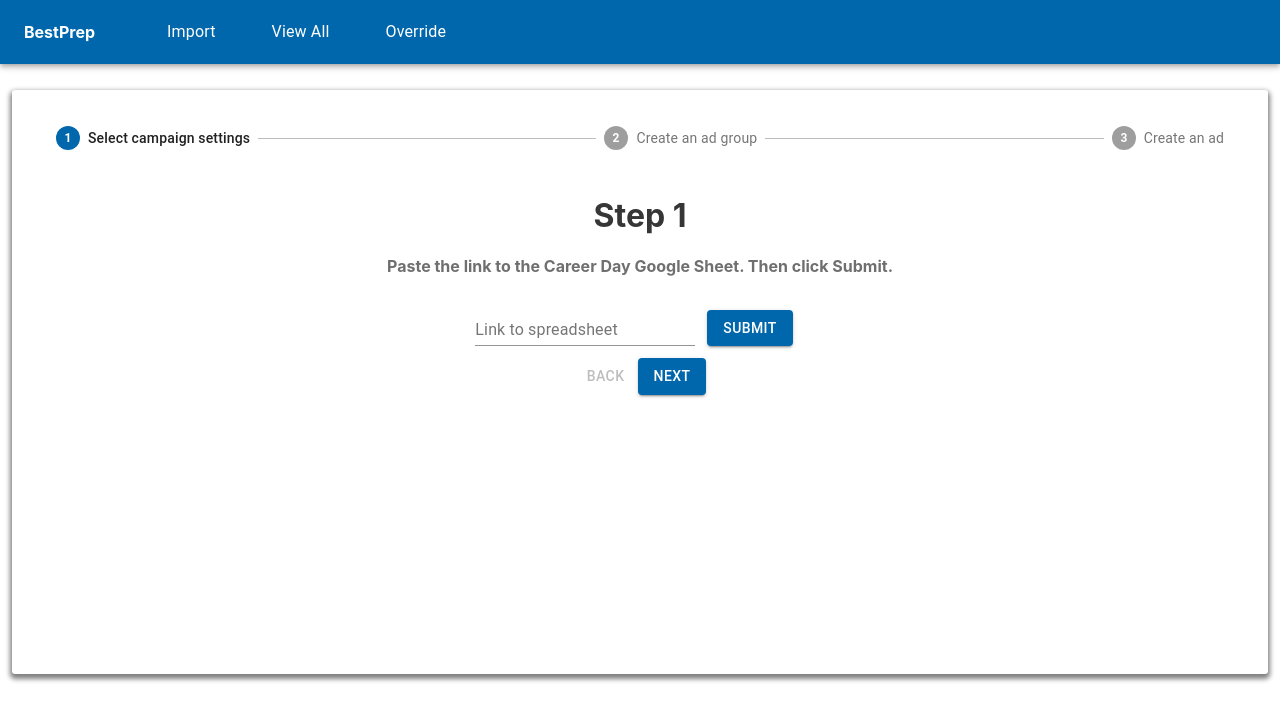
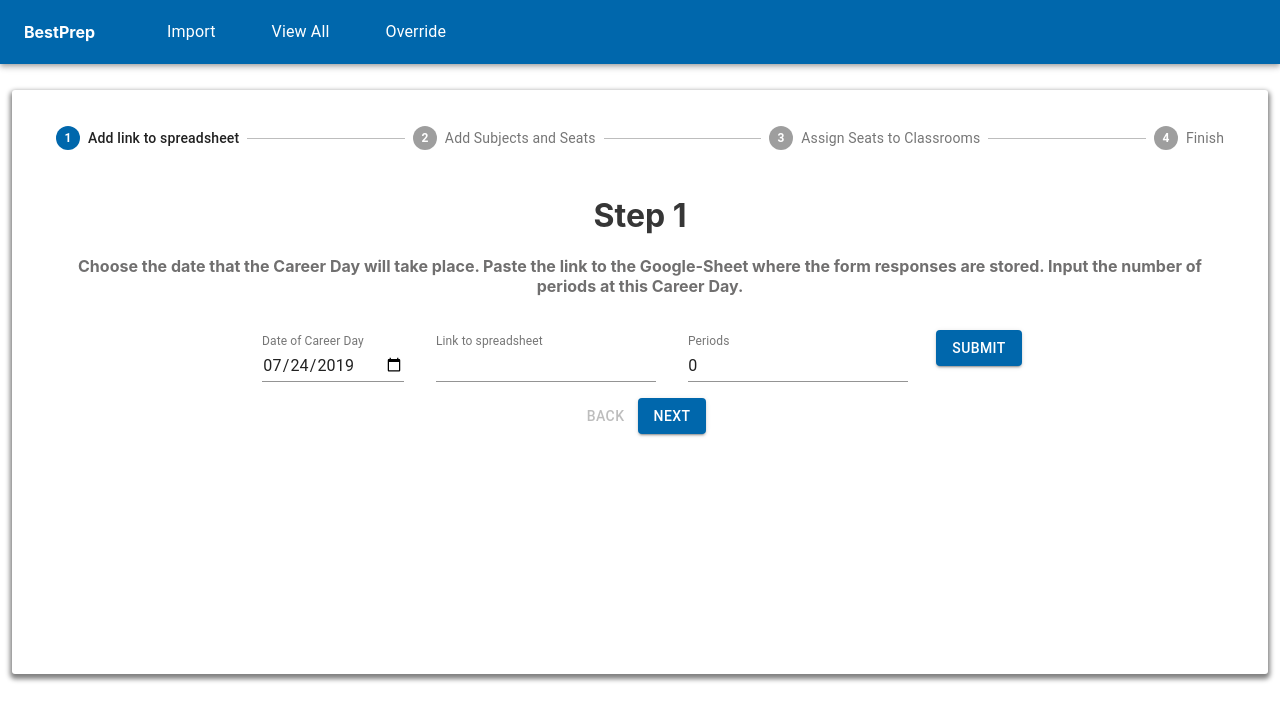
Before and after one commit to Best-Prep/bp-matching, a React (Create React App) app in the folder client/: page /import in a window 1280 px wide. Shown: the top 720 px of the page. Built offline with nearby package versions, Linux system fonts and the light colour scheme.

Commit message:
Fixed some backend models, added more to step 3

```diff
--- a/client/package.json
+++ b/client/package.json
@@ -25,7 +25,7 @@
   "eslintConfig": {
     "extends": "react-app"
   },
-  "proxy": "http://localhost:5000",
+  "proxy": "https://bp-rest.azurewebsites.net/",
   "browserslist": {
     "production": [
       ">0.2%",
--- a/client/src/components/organisms/sheets_link_form/sheets_link_form.js
+++ b/client/src/components/organisms/sheets_link_form/sheets_link_form.js
@@ -9,6 +9,9 @@ const useStyles = makeStyles(theme => ({
       margin: theme.spacing(1),
       // flexWrap: 'wrap',
     },
+    textField:{
+      margin: theme.spacing(2)
+    },
     formControl: {
       minWidth: 120,
     },
@@ -16,19 +19,49 @@ const useStyles = makeStyles(theme => ({
       margin: theme.spacing(1.5),
     },
   }));
+var tomorrow = new Date();
+tomorrow.setDate(tomorrow.getDate() + 1)
+var dd = String(tomorrow.getDate()).padStart(2, '0');
+var mm = String(tomorrow.getMonth() + 1).padStart(2, '0'); //January is 0!
+var yyyy = tomorrow.getFullYear();
+tomorrow = yyyy + '-' + mm + '-' + dd;
+let careerDayDate = tomorrow
 const SheetForm = (props) => {
     const classes = useStyles();
     return (
       <div>
+            <TextField
+              id="date"
+              label="Date of Career Day"
+              type="date"
+              defaultValue={tomorrow}
+              onChange={date => careerDayDate = date}
+              className={classes.textField}
+              InputLabelProps={{
+                shrink: true,
+              }}
+            />
             <TextField
                 name="sheetsLink"
                 label="Link to spreadsheet"
                 className={classes.textField}
                 value={props.sheetLink}
                 onChange={props.handleChange}
-                margin=""
+                InputLabelProps={{
+                  shrink: true,
+                }}
             />
-            <Button variant="contained" color="primary" className={classes.button} onClick={props.handleSubmit}>
+            <TextField
+              id="period"
+              label="Periods"
+              type="number"
+              defaultValue={0}
+              className={classes.textField}
+              InputLabelProps={{
+                shrink: true,
+              }}
+            />
+            <Button variant="contained" color="primary" className={classes.button} onClick={e => props.handleSubmit(careerDayDate)}>
               Submit
             </Button>
       </div>
--- a/client/src/components/organisms/steps/step2.js
+++ b/client/src/components/organisms/steps/step2.js
@@ -8,7 +8,7 @@ import AddIcon from '@material-ui/icons/Add';
 import Button from '@material-ui/core/Button';
 
 //TODO: styling and also create a local variable to hold the values of the subject cards, that way the screen doesnt have to rerender every time
-
+//TODO: Add uniq id to subject when new one is added
 const UseStyles = makeStyles(theme => ({
     button: {
       margin: theme.spacing(4),
--- a/client/src/components/organisms/steps/step3.js
+++ b/client/src/components/organisms/steps/step3.js
@@ -1,12 +1,15 @@
-import React from 'react'
+import React, { useState } from 'react'
+import { makeStyles } from '@material-ui/core/styles';
 
-import { makeStyles } from '@material-ui/core/styles';
-import Table from '@material-ui/core/Table';
-import TableBody from '@material-ui/core/TableBody';
-import TableCell from '@material-ui/core/TableCell';
-import TableHead from '@material-ui/core/TableHead';
-import TableRow from '@material-ui/core/TableRow';
-import Paper from '@material-ui/core/Paper';
+import ExpansionPanel from '@material-ui/core/ExpansionPanel';
+import ExpansionPanelDetails from '@material-ui/core/ExpansionPanelDetails';
+import ExpansionPanelSummary from '@material-ui/core/ExpansionPanelSummary';
+import Typography from '@material-ui/core/Typography';
+import ExpandMoreIcon from '@material-ui/icons/ExpandMore';
+import StepInstructions from '../../molecules/step_instructions/StepInstructions'
+import Grid from '@material-ui/core/Grid';
+import { Container, TextField } from '@material-ui/core';
+
 
 const UseStyles = makeStyles(theme => ({
     root: {
@@ -14,52 +17,77 @@ const UseStyles = makeStyles(theme => ({
       marginTop: theme.spacing(3),
       overflowX: 'auto',
     },
+    heading: {
+        fontSize: theme.typography.pxToRem(15),
+        flexBasis: '33.33%',
+        flexShrink: 0,
+    },
+    secondaryHeading: {
+        fontSize: theme.typography.pxToRem(15),
+        color: theme.palette.text.secondary,
+    },
   }));
 
-const step3 = (props) => {
-    const prepData = () =>{
-        let rows = [];
-        props.schools.forEach(school =>{
-            let studentCount = 0
-            let regClassNum = props.filter(regClass => {
-                if (regClass.school.id === school.id && regClass.careerDayId === props.careerDay.id){
-                    studentCount += regClass.students.length
-                }
-                return (regClass.school.id === school.id && regClass.careerDayId === props.careerDay.id)
-            }).length
-            rows.push({
-                "name": school.name,
-                "registeringClasses": regClassNum,
-                "students": studentCount
-            })
-        })
-        return rows;
+const Step3 = (props) => {
+    const classes = UseStyles();
+    const [expanded, setExpanded] = useState(false);
+
+    //This handles the expansion panels opening and closing
+    const handleChange = panel => (event, isExpanded) => {
+        setExpanded(isExpanded ? panel : false);
+    };
+
+    //This renders the data (schools) in each expansion panel
+    const renderSchools = (subject) => {
+        return(
+            <>
+                {props.registeringClasses.map(registeringClass => {
+                    return(
+                        <>
+                            <Typography>{registeringClass.teacher.firstName + ' ' + registeringClass.teacher.lastName}</Typography>
+                            <Typography variant="h6" component="h6">{registeringClass.school.name}</Typography>
+                            <TextField
+                                name="seats"
+                                label="Seats"
+                                className={classes.textField}
+                                value={registeringClass.sessions[0].seats}
+                                onChange={props.handleChange}
+                                margin=""
+                            />
+                        </>
+                    )
+                })}
+            </>
+
+        )
     }
-    const classes = UseStyles();
     return (
-        <Paper className={classes.root}>
-            <Table>
-                <TableHead>
-                    <TableRow>
-                        <TableCell>School</TableCell>
-                        <TableCell align="center">Students Registered</TableCell>
-                        <TableCell align="center">Seats</TableCell>
-                    </TableRow>
-                </TableHead>
-                <TableBody>
-                    {props.rows.map(school=> (
-                        <TableRow key={school.name}>
-                            <TableCell component="th" scope="row">
-                                {school.name}
-                            </TableCell>
-                            <TableCell align="center">{school.registeringClasses}</TableCell>
-                            <TableCell align="center">{school.students}</TableCell>
-                        </TableRow>
-                    ))}
-                </TableBody>
-            </Table>
-        </Paper>
+        <>
+        <StepInstructions headerText={props.instructionHeader} subText={props.instructions}/>
+        {props.careerDay.subjects.map((subject, index) => {
+            //This renders an extension panel per subject.
+            return(
+                <ExpansionPanel TransitionProps={{ unmountOnExit: true }} expanded={expanded === ('panel' + subject.id)} onChange={handleChange('panel'+subject.id)} className={classes.root}>
+                    <ExpansionPanelSummary
+                        expandIcon={<ExpandMoreIcon />}
+                        aria-controls={"panel"+ subject.id + "bh-content"}
+                        id={"panel" + subject.id + "bh-header"}
+                    >
+                        <Typography className={classes.heading}>{subject.name}</Typography>
+                        <Typography className={classes.secondaryHeading}>Total Seats: {subject.seats}</Typography>
+                        <Typography className={classes.secondaryHeading}>Available Seats:</Typography>
+                    </ExpansionPanelSummary>
+                    <ExpansionPanelDetails>
+                        <Typography>
+                            {renderSchools(subject)}
+                        </Typography>
+                    </ExpansionPanelDetails>
+                </ExpansionPanel>
+            )
+        }) }
+        </>
+
     )
 }
 
-export default step3
+export default Step3
--- a/client/src/components/pages/import.js
+++ b/client/src/components/pages/import.js
@@ -18,6 +18,7 @@ import Header from '../organisms/header/header';
 //Custom Components
 import Step1 from '../organisms/steps/step1'
 import Step2 from '../organisms/steps/step2'
+import Step3 from '../organisms/steps/step3';
 
 const UseStyles = makeStyles(() => ({
     root: {
@@ -37,6 +38,9 @@ const UseStyles = makeStyles(() => ({
 
 const Import = (props) => {
     const [sheetLink, setSheetLink] = useState("")
+    const [careerDay, setCareerDay] = useState()
+    const [registeringClasses, setRegisteringClasses] = useState()
+    const [schools, setSchools] = useState()
     const [subjects, setSubjects] = useState([{
         "name": "",
         "seats": ""
@@ -48,23 +52,39 @@ const Import = (props) => {
     }
 
     //Handles the sumbission of the text link, this gets called when the submit button is clicked.
-    const handleSubmit = (event) => {
+    const handleSubmit = (date,periods) => {
         //TODO: add functionality to actually submit to the express server / mongo
         /*Axios is a promised based HTTP client for node, this makes a post request to the backend
          express server and provides the sheet link as part of the request*/
-        axios.post('/api/spreadsheets/importSheet', {
+        Swal.fire({
+            title: 'Loading',
+            text: "Contacting the server to import your sheet",
+            onBeforeOpen: () => {
+                Swal.showLoading()
+            },
+            footer: 'Please be patient, this could take up to a minute'
+        })
+        axios.post('api/import/getSheetData', {
             sheetLink: sheetLink,
-          })
+            numPeriods: periods,
+            careerDayDate: date
+          },{headers: {
+            'Content-Type': 'application/json',
+        }})
           /*This function is called after the request has received a response,
            it fires the alert announcing the success of the import */
           .then(function (response) {
+            setCareerDay(response.data.careerDay)
+            setRegisteringClasses(response.data.registeringClasses)
+            setSchools(response.data.schools)
+            setSubjects(response.data.careerDay.subjects)
             Swal.fire({
                 type: 'success',
                 title: 'Success!',
-                text: 'The spreadsheet you have linked has been submitted:  ' + response.data.id,
-                footer: 'Note: this is a demo, no upload has actually taken place',
+                text: response.data.message,
+                footer: 'Note: This has only imported the data from the sheet, none of this data will be saved until you complete all of the import steps',
                 onClose: () => {
-                    props.history.push('/Override')
+                    handleNext()
                 }
             })
           })
@@ -103,7 +123,7 @@ const Import = (props) => {
                         sheetsLink={sheetLink}
                         handleSubmit={handleSubmit}
                         instructionHeader="Step 1"
-                        instructions="Paste the link to the Career Day Google Sheet. Then click Submit."
+                        instructions="Choose the date that the Career Day will take place. Paste the link to the Google-Sheet where the form responses are stored. Input the number of periods at this Career Day."
                     />
                 )
             case 1:
@@ -112,14 +132,23 @@ const Import = (props) => {
                             subjects={subjects}
                             instructionHeader="Step 2"
                             instructions=
-                                "Add the Subjects that will be present at this Career Day, then add the total number of seats at the career day for the subject"
+                                "Add the Subjects that willschools be present at this Career Day, then add the total number of seats at the career day for the subject"
                             handleChange={handleStep2Change}
                             addSubject={handleAddSubject}
                             removeSubject={handleRemoveSubject}
                         />
                 ) ;
             case 2:
-                return 'StepComponent1';
+                let registeringClasses1 = require('../../registeringClasses.json')
+                let careerDay1 = require('../../careerDay.json')
+                return (
+                    <Step3
+                        careerDay={careerDay1}
+                        registeringClasses={registeringClasses1}
+                        instructionHeader="Step 3"
+                        instructions="Expand each subject below, and input the number of seats you would like to give to each registering classroom"
+                    />
+                );
             default:
                 return 'Error, unknown step'
         }
@@ -139,7 +168,7 @@ const Import = (props) => {
     }
     //TODO: fix grid
     const classes = UseStyles();
-    const steps = ['Select campaign settings', 'Create an ad group', 'Create an ad'];
+    const steps = ['Add link to spreadsheet', 'Add Subjects and Seats', 'Assign Seats to Classrooms', 'Finish'];
     return (
         <div style={{fontWeight: 'bold'}}>
         <Header linkTo='./homePage' headName='BestPrep' style={{fontWeight: 'bold'}}/>
@@ -159,6 +188,7 @@ const Import = (props) => {
                     <div>
                         {activeStep === steps.length - 1? (
                             <div>
+                                {careerDay.date}
                                 <Typography className={classes.instructions}>
                                     You have completed every step! Click submit to complete the import of your Spreadsheet.
                                 </Typography>
```
Also changed, not shown: 2 other files (tests, documents, lock files or other folders).
